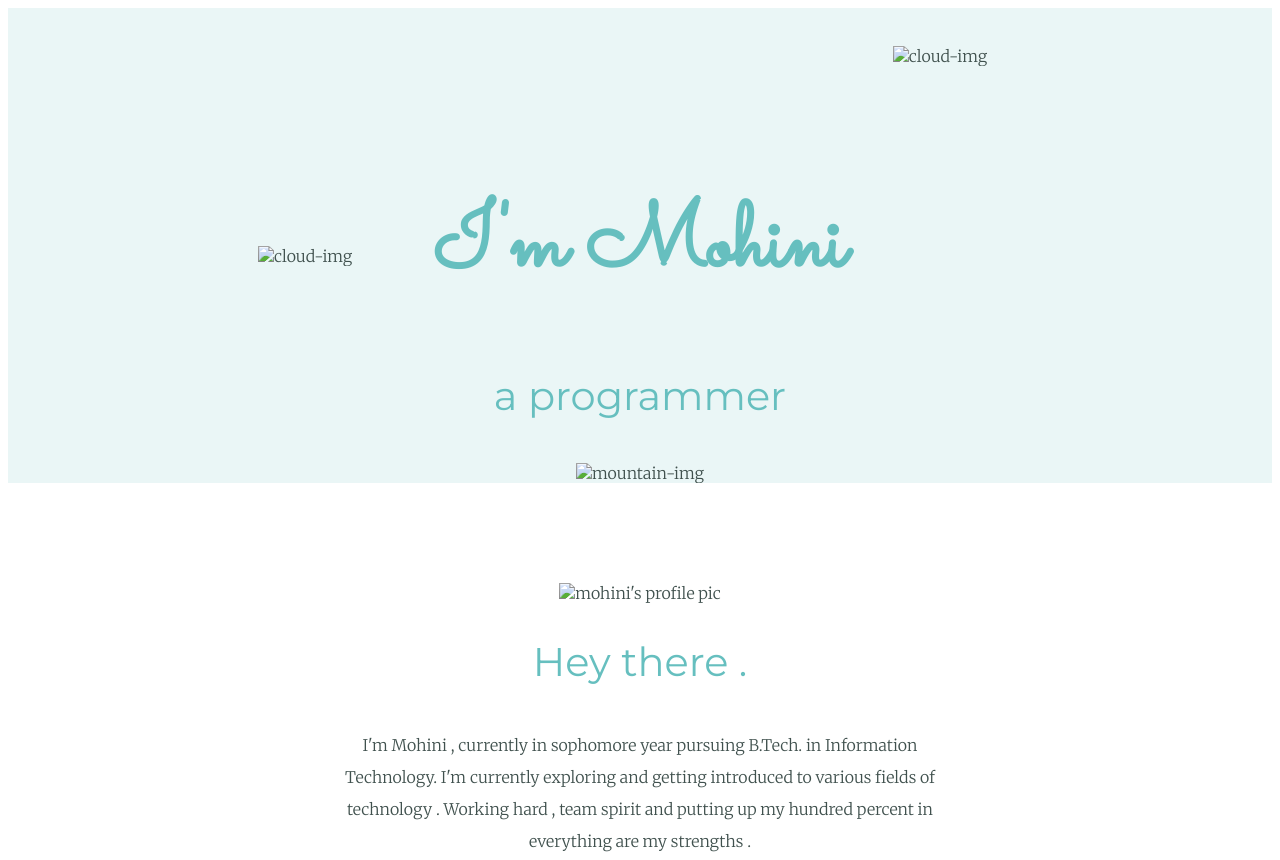
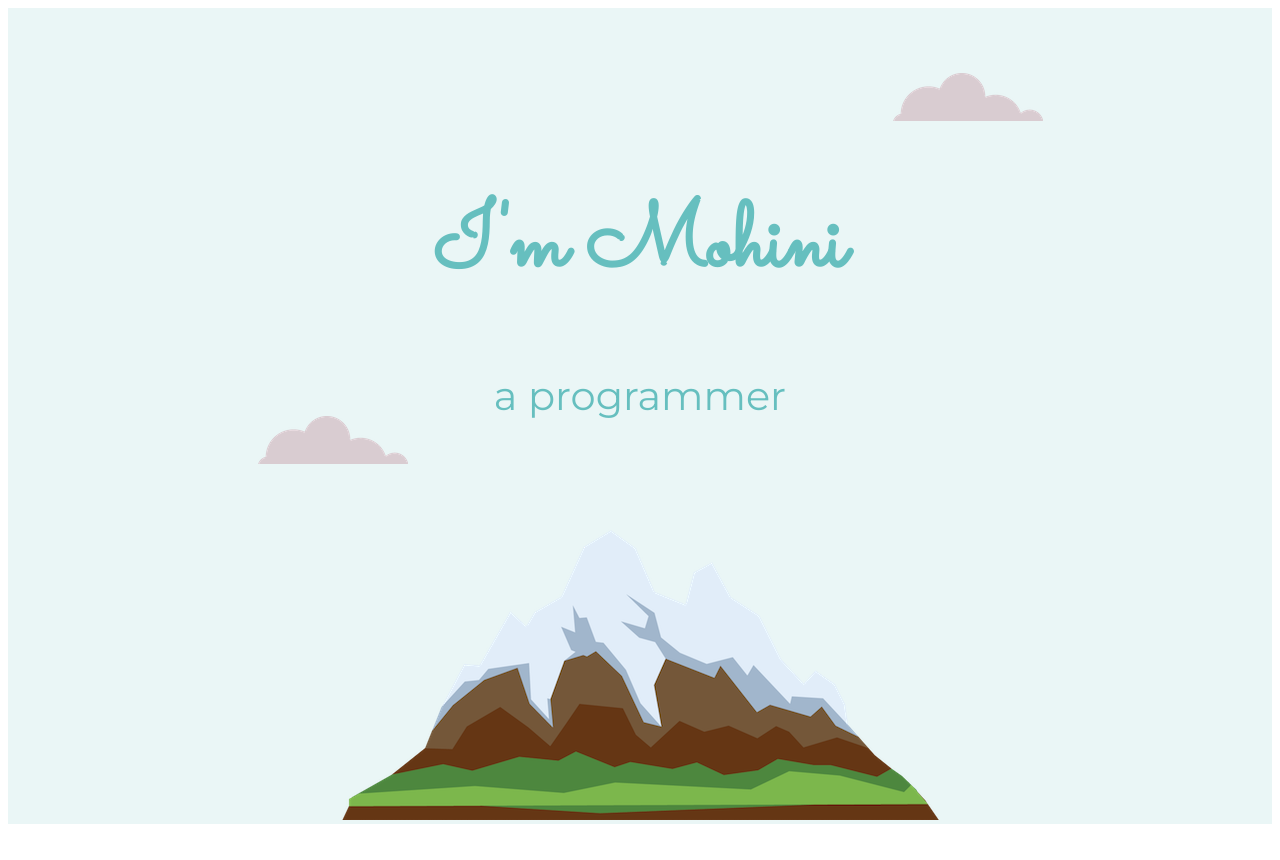
Before and after one commit to Mohini17o3/Resume-Practise-project-1-.github.io, a plain HTML site: page index.html in a window 1280 px wide. Shown: the top 860 px of the page. Drawn offline with Linux system fonts and the light colour scheme; files that its build step writes are made by us from their sources.

Commit message:
Update index.html

```diff
--- a/index.html
+++ b/index.html
@@ -11,17 +11,17 @@
 </head>
 <body>
   <div class=" top-container">
-    <img class = " top-cloud "src ="images/CSS - My Site Images/cloud.png" alt="cloud-img">
+    <img class = " top-cloud "src ="./cloud.png" alt="cloud-img">
     <h1>I'm Mohini</h1>
     <h2>a programmer</h2>
     <!--<p>a <span class="underline">programmer</span></p> -->
-    <img class ="bottom-cloud " src="images/CSS - My Site Images/cloud.png" alt="cloud-img">
-    <img src="images/CSS - My Site Images/mountain.png" alt="mountain-img">
+    <img class ="bottom-cloud " src="./cloud.png" alt="cloud-img">
+    <img src="./mountain.png" alt="mountain-img">
   </div>
 
   <div class="middle-container">
     <div class="profile">
-      <img src="images/CSS - My Site Images/Mohini Pfp-modified.png" alt="mohini's profile pic">
+      <img src="Mohini Pfp-modified.png" alt="mohini's profile pic">
       <h2>Hey there .</h2>
       <p class="intro">I'm Mohini , currently in sophomore year pursuing B.Tech. in Information Technology. I'm currently exploring and getting introduced to  various fields of technology . Working hard , team spirit and putting up my hundred percent in everything are my strengths .
 
```
